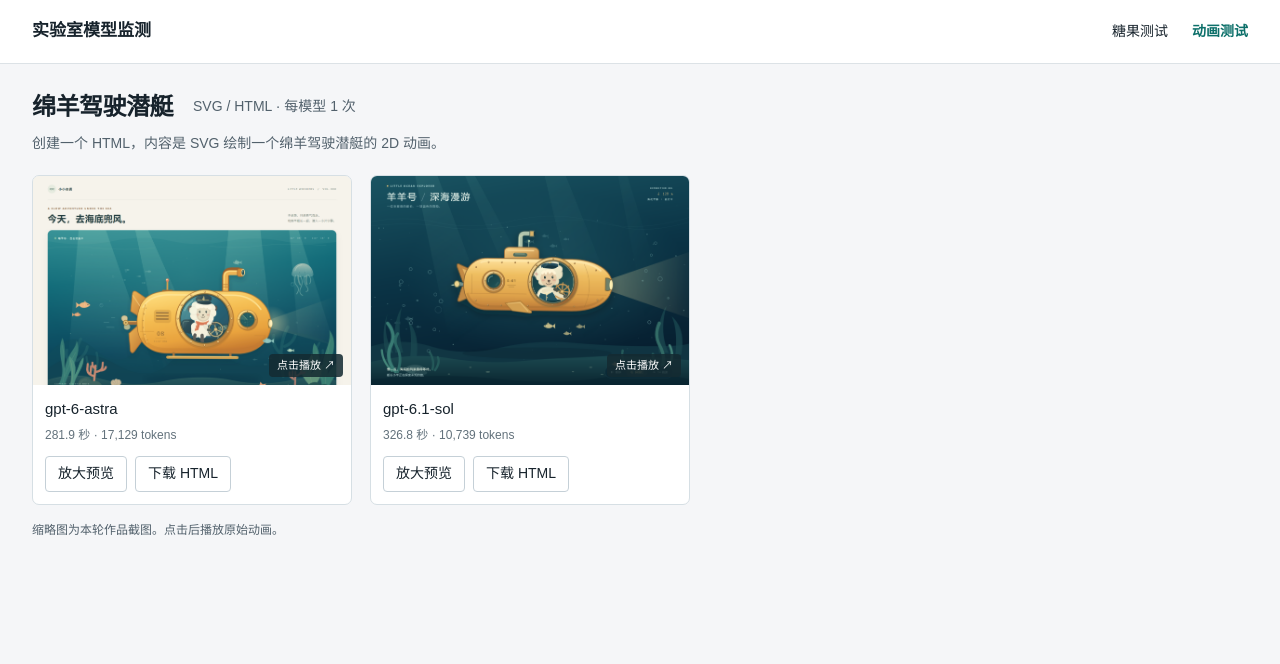
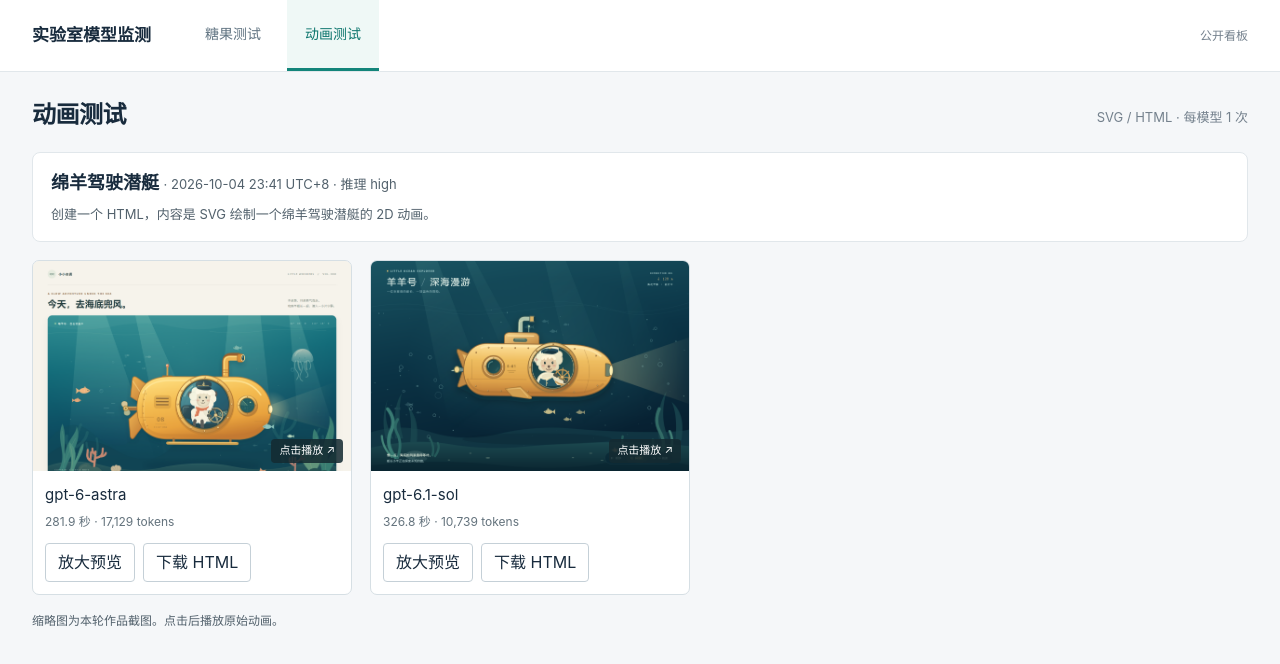
Before and after one commit to KevinJiang05/lab-model-monitor, a Next.js app: page /animations in a window 1280 px wide. Shown: the top 664 px of the page. Built offline with nearby package versions, Linux system fonts and the light colour scheme.

Commit message:
Update Site source

```diff
--- a/app/animations/page.module.css
+++ b/app/animations/page.module.css
@@ -1,7 +1,6 @@
-.page{min-height:100vh;background:#f5f6f8;color:#17232c;font:14px/1.55 Arial,"Microsoft YaHei",sans-serif}
-.header{min-height:64px;padding:12px 32px;background:white;border-bottom:1px solid #dce2e6;display:flex;align-items:center;justify-content:space-between;gap:16px}
-.header>a{font-weight:700;font-size:17px}.header a{color:inherit;text-decoration:none}.header nav{display:flex;gap:24px}.header nav a[aria-current]{color:#0d706a;font-weight:700}
-.main{max-width:1440px;margin:auto;padding:24px 32px}.title{display:flex;align-items:center;gap:20px;flex-wrap:wrap}.title h1{font-size:24px;margin:0}.title span,.prompt,.note{color:#52616c}.prompt{margin:8px 0 20px}.note{font-size:12px;margin-top:16px}
+.page{min-height:100vh;background:var(--paper);color:var(--ink)}
+.main{max-width:1280px;margin:auto;padding:24px 32px}
+.runHeading{padding:16px 18px;margin-bottom:18px;border:1px solid var(--line);border-radius:8px;background:white}.runHeading h2{font-size:18px;font-weight:600;margin:0}.runHeading h2 span{font-size:13px;font-weight:400;color:#52616c;display:inline-block}.runHeading p{font-size:13px;color:#52616c;margin:6px 0 0}.note{font-size:12px;color:#52616c;margin-top:16px}
 .grid{display:grid;grid-template-columns:repeat(auto-fill,minmax(260px,320px));gap:18px}.card{background:#fff;border:1px solid #d6dfe4;border-radius:7px;overflow:hidden;min-width:0}
 .thumbnail{display:block;position:relative;width:100%;aspect-ratio:1366/900;padding:0;border:0;background:#e2e8ec;cursor:zoom-in;overflow:hidden}.thumbnail img{display:block;width:100%;height:100%;object-fit:contain}.play{position:absolute;right:8px;bottom:8px;background:#142b31db;color:white;border-radius:4px;padding:3px 8px;font-size:11px}
 .cardBody{padding:12px}.cardBody h2{font-size:15px;margin:0}.cardBody p{font-size:12px;color:#63727c;margin:5px 0 12px}.cardBody>div{display:flex;gap:8px}
@@ -9,4 +8,4 @@
 .dialog{margin:auto;width:min(1280px,94vw);max-width:94vw;max-height:94vh;padding:0;border:1px solid #c5d0d7;border-radius:8px;background:#fff;color:#17232c;overscroll-behavior:contain}.dialog::backdrop{background:#081b2ac9}.dialogBody{padding:16px}.dialogHeading{display:flex;justify-content:space-between;align-items:center;gap:12px;margin-bottom:12px}.dialogHeading h2{font-size:18px;margin:0}
 .toolbar{display:flex;align-items:center;gap:12px;flex-wrap:wrap;background:#fff;padding:10px 12px;border:1px solid #d6dfe4;font-size:12px}.toolbar>div{margin-left:auto;display:flex;gap:8px}.frame{display:block;width:100%;height:70vh;min-height:320px;border:1px solid #d6dfe4;border-top:0;background:#fff}.frame:fullscreen{width:100vw;height:100vh;border:0}.empty{padding:60px 24px;text-align:center;border:1px solid #d6dfe4;background:#fff}
 .details{margin-top:12px;background:#fff;border:1px solid #d6dfe4;border-radius:4px;padding:10px 12px;overflow-wrap:anywhere}.details summary{cursor:pointer;font-weight:600}.details pre{max-height:360px;overflow:auto;white-space:pre;font-size:12px}.details p{color:#52616c}
-@media(max-width:600px){.header{padding:12px 16px;align-items:flex-start;flex-direction:column;gap:8px}.main{padding:18px 12px}.title{gap:4px;display:block}.title span{font-size:12px}.grid{grid-template-columns:repeat(auto-fill,minmax(240px,1fr));gap:12px}.dialog{margin:auto;width:96vw;max-width:96vw;max-height:96vh}.dialogBody{padding:10px}.toolbar{gap:8px}.toolbar>div{margin-left:0;flex-wrap:wrap}.frame{height:65vh;min-height:320px}}
+@media(max-width:600px){.main{padding:18px 12px}.runHeading h2 span{display:block;margin-top:4px}.grid{grid-template-columns:repeat(auto-fill,minmax(240px,1fr));gap:12px}.dialog{margin:auto;width:96vw;max-width:96vw;max-height:96vh}.dialogBody{padding:10px}.toolbar{gap:8px}.toolbar>div{margin-left:0;flex-wrap:wrap}.frame{height:65vh;min-height:320px}}
--- a/app/animations/page.tsx
+++ b/app/animations/page.tsx
@@ -1,6 +1,6 @@
 "use client";
 
-import Link from "next/link";
+import TestHeader from "../test-header";
 import { useEffect, useRef, useState } from "react";
 import Image from "next/image";
 import results from "@/lib/animation-results.json";
@@ -9,6 +9,7 @@ import styles from "./page.module.css";
 type Sample = { requested_model: string; returned_model: string; status: string; html: string | null;
   elapsed_seconds: number; total_tokens: number | null; sha256: string | null; http_status: string | null };
 const samples: Sample[] = results.samples;
+const testedAt = new Intl.DateTimeFormat("sv-SE", { timeZone: "Asia/Taipei", year: "numeric", month: "2-digit", day: "2-digit", hour: "2-digit", minute: "2-digit", hour12: false }).format(new Date(results.created_at));
 const thumbnails: Record<string, string> = {
   a8ab7ce7a24b6f5115f70f8ddf702cc147d6457117b0fd0a6f75337edc3112bd: "/animations/astra.png",
   b89dea6c15c119b266f6c6bb363f31ca0e20abd2fa48ce0112270fe9ec43a0c4: "/animations/sol.png",
@@ -43,10 +44,13 @@ export default function Animations() {
     return () => { document.body.style.overflow = overflow; };
   }, [active]);
   return <div className={styles.page}>
-    <header className={styles.header}><Link href="/">实验室模型监测</Link><nav><Link href="/">糖果测试</Link><Link href="/animations" aria-current="page">动画测试</Link></nav></header>
+    <TestHeader active="animation" />
     <main className={styles.main}>
-      <div className={styles.title}><h1>绵羊驾驶潜艇</h1><span>SVG / HTML · 每模型 1 次</span></div>
-      <p className={styles.prompt}>{results.prompt}</p>
+      <div className="test-heading"><h1>动画测试</h1><span>SVG / HTML · 每模型 1 次</span></div>
+      <section className={styles.runHeading} aria-label="本轮动画测试">
+        <h2>绵羊驾驶潜艇 <span>· {testedAt} UTC+8 · 推理 {results.reasoning_effort}</span></h2>
+        <p>{results.prompt}</p>
+      </section>
       <div className={styles.grid}>{samples.map((s, index) => <article className={styles.card} key={s.requested_model}>
         <button className={styles.thumbnail} disabled={!s.html} onClick={() => setActive(index)} aria-label={`放大预览 ${s.requested_model}`}>
           {s.html && thumbnails[s.sha256 || ""] ? <Image src={thumbnails[s.sha256 || ""]} width={1366} height={900} alt={`${s.requested_model} 的绵羊潜艇动画截图`} unoptimized /> : <span>{s.html ? "点击预览动画" : labels[s.status] || s.status}</span>}
--- a/app/layout.tsx
+++ b/app/layout.tsx
@@ -2,8 +2,8 @@ import type { Metadata } from "next";
 import "./globals.css";
 
 export const metadata: Metadata = {
-  title: "实验室模型监测 · Candy Test",
-  description: "GPT-6 Astra 与 GPT-6.1 Sol 的每日糖果题结果、接口可用性和历史记录。",
+  title: "实验室模型监测",
+  description: "GPT-6 Astra 与 GPT-6.1 Sol 的糖果推理测试、动画生成作品和运行记录。",
   other: {
     "codex-preview": "development",
   },
--- a/app/page.tsx
+++ b/app/page.tsx
@@ -1,8 +1,8 @@
 "use client";
 import { useCallback, useEffect, useMemo, useState } from "react";
-import { Activity, AlertTriangle, ArrowUpRight, Candy, ChevronDown, Clock3, RefreshCw, ShieldCheck } from "lucide-react";
+import { Activity, AlertTriangle, ArrowUpRight, ChevronDown, Clock3, RefreshCw } from "lucide-react";
 import { z } from "zod";
-import Link from "next/link";
+import TestHeader from "./test-header";
 import { CartesianGrid, Line, LineChart, ResponsiveContainer, Tooltip, XAxis, YAxis } from "recharts";
 import { complete, day, formatTime, freshness, snapshotSchema, statusText, summarize, type Snapshot } from "@/lib/monitor";
 
@@ -34,10 +34,9 @@ export default function Home() {
     const p: Record<string, string | number | null> = { date: date.slice(5).replace("-","/") };
     models.forEach(m => { p[m] = summarize(comparable.filter(r => day(r.created_at) === date).flatMap(r => r.samples).filter(s => s.requested_model === m))[metric]; }); return p;
   });
-  return <div className="shell">
-    <aside className="rail" aria-hidden="true"><span className="rail-logo"><Candy size={23}/></span><Activity size={22}/><span className="rail-label">LAB</span></aside>
-    <div className="workspace"><header className="topbar"><Link className="brand" href="/"><Candy size={23}/><span>实验室模型监测</span></Link><Link className="topnote" href="/animations">动画测试 →</Link><span className="readonly"><ShieldCheck size={15}/>只读看板</span></header>
-      <main><div className="heading"><div><div className="eyebrow">MODEL OBSERVATORY</div><h1>每日模型监测</h1><p>同一道糖果题，持续观察回答表现与接口状态。</p></div><button className="refresh" onClick={() => void load()} disabled={loading}><RefreshCw size={16} className={loading ? "spin" : ""}/>刷新结果</button></div>
+  return <div className="monitor-page">
+    <div className="monitor-workspace"><TestHeader active="candy" />
+      <main><div className="heading test-heading"><div><h1>糖果测试</h1><p>回答正确率、接口状态与历史记录</p></div><button className="refresh" onClick={() => void load()} disabled={loading}><RefreshCw size={16} className={loading ? "spin" : ""}/>刷新结果</button></div>
         <div className="statusline"><span className={`signal ${state}`}><span className="dot"/>{state === "fresh" ? "已收到最近测试" : state === "stale" ? "等待更新 · 数据可能过期" : state === "paused" ? "定时检测已暂停" : "等待首次同步"}</span><span><Clock3 size={15}/>{data?.schedule.enabled === false ? "检测已暂停" : `每日 ${data?.schedule.daily_time || "16:00"}`} · UTC+8</span><span>最近测试 {formatTime(latest?.ended_at || latest?.created_at || null)}</span></div>
         {error && <div className="notice" role="alert"><AlertTriangle size={18}/>{error}{data && " 当前显示上次读取的数据。"}</div>}
         {!data && <div className="empty" role="status"><Activity size={28}/><h2>{loading ? "正在读取监测结果" : error ? "结果暂时不可用" : "尚未收到检测结果"}</h2><p>{loading ? "稍等片刻。" : "同步成功后，这里会展示真实的模型回答与历史记录。"}</p></div>}
--- /dev/null
+++ b/app/test-header.tsx
@@ -0,0 +1,11 @@
+/* eslint-disable @next/next/no-html-link-for-pages -- Test navigation deliberately uses full document requests, independent of client hydration. */
+export default function TestHeader({ active }: { active: "candy" | "animation" }) {
+  return <header className="test-header">
+    <a className="test-brand" href="/">实验室模型监测</a>
+    <nav aria-label="测试类型">
+      <a href="/" aria-current={active === "candy" ? "page" : undefined}>糖果测试</a>
+      <a href="/animations" aria-current={active === "animation" ? "page" : undefined}>动画测试</a>
+    </nav>
+    <span className="test-access">公开看板</span>
+  </header>;
+}
```
Also changed, not shown: app/globals.css.
